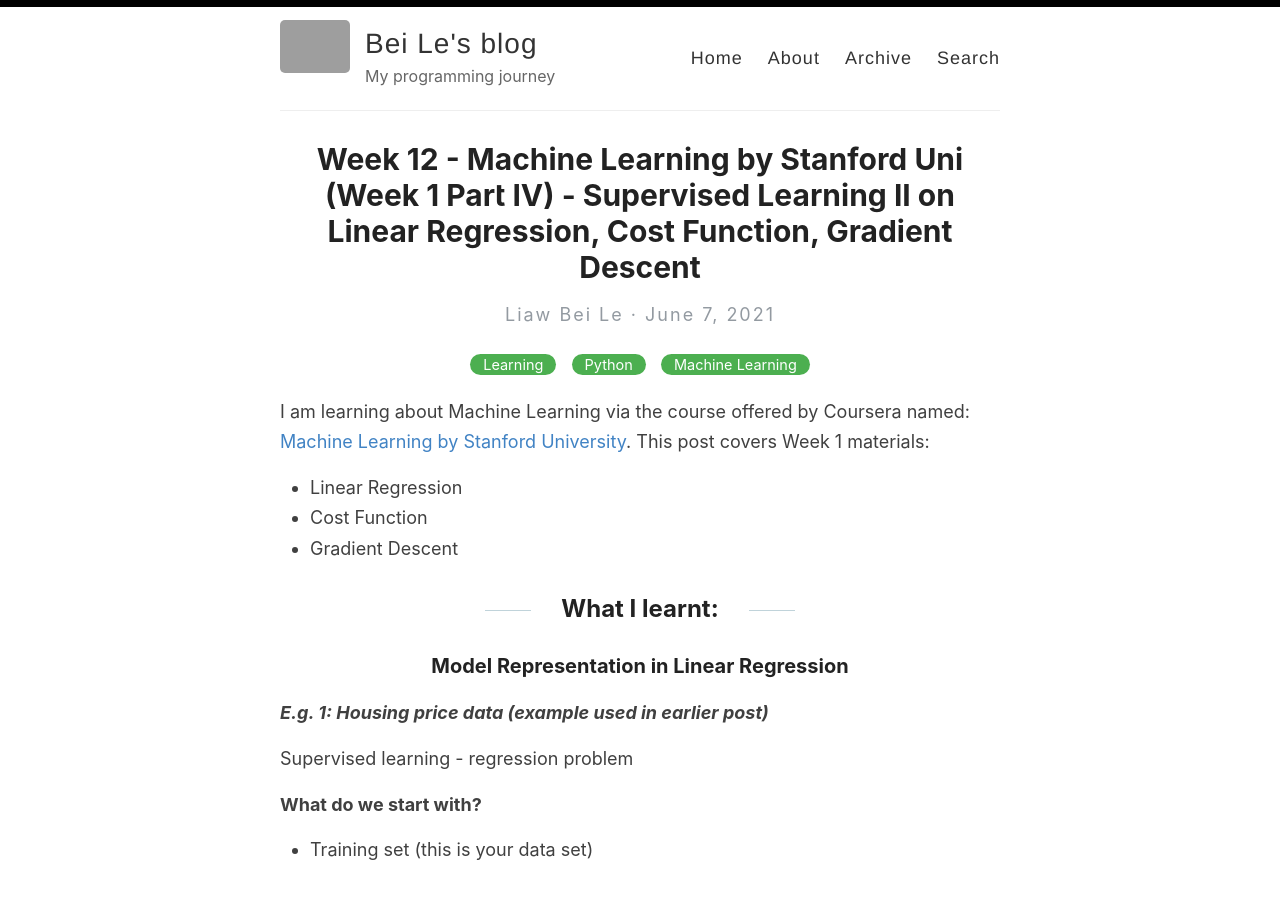
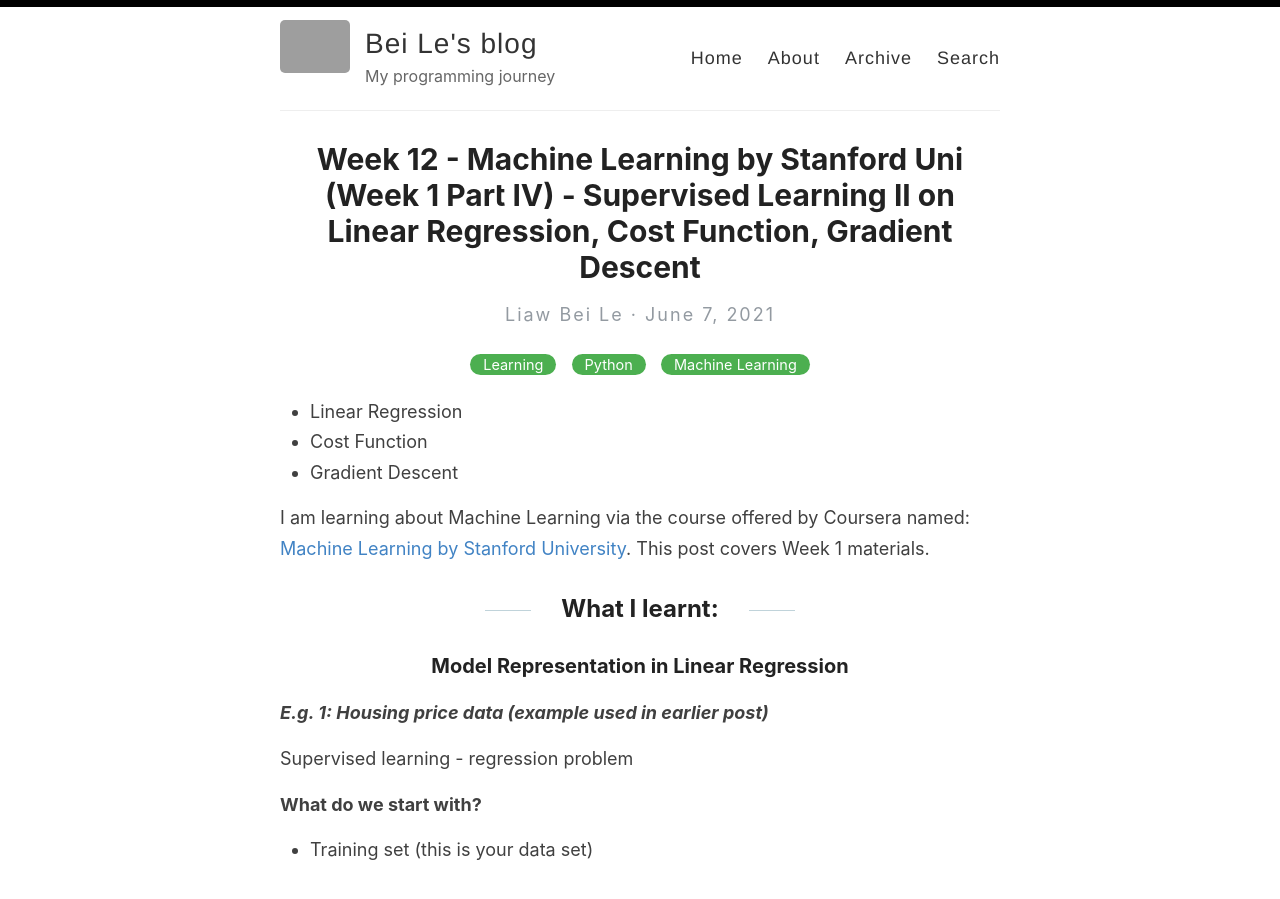
Before and after one commit to liawbeile/liawbeile.github.io, a Jekyll site: the page built from _posts/2021-6-7-june7.md, in a window 1280 px wide and 900 px high. Built offline with Jekyll 4.4.1, drawn with Linux system fonts in a browser that asks for light colours; grey boxes are pictures that could not be loaded.

```diff
--- a/_posts/2021-6-7-june7.md
+++ b/_posts/2021-6-7-june7.md
@@ -4,12 +4,11 @@ title:  Week 12 - Machine Learning by Stanford Uni (Week 1 Part IV) - Supervised
 categories: [Learning, Python, Machine Learning]
 ---
 
-
-I am learning about Machine Learning via the course offered by Coursera named: [Machine Learning by Stanford University](https://www.coursera.org/learn/machine-learning). This post covers Week 1 materials:
-
 - Linear Regression
 - Cost Function
 - Gradient Descent
+
+I am learning about Machine Learning via the course offered by Coursera named: [Machine Learning by Stanford University](https://www.coursera.org/learn/machine-learning). This post covers Week 1 materials.
 
 ## What I learnt:
 
```
